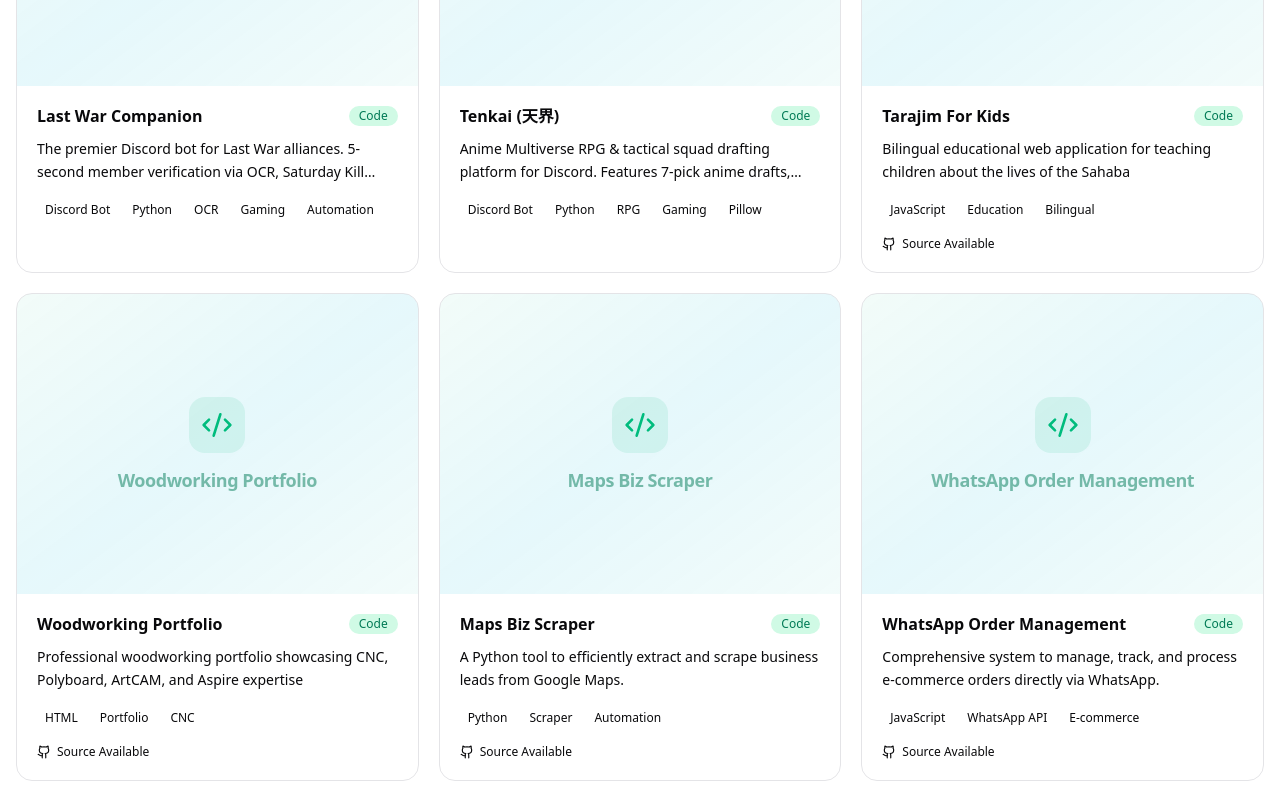
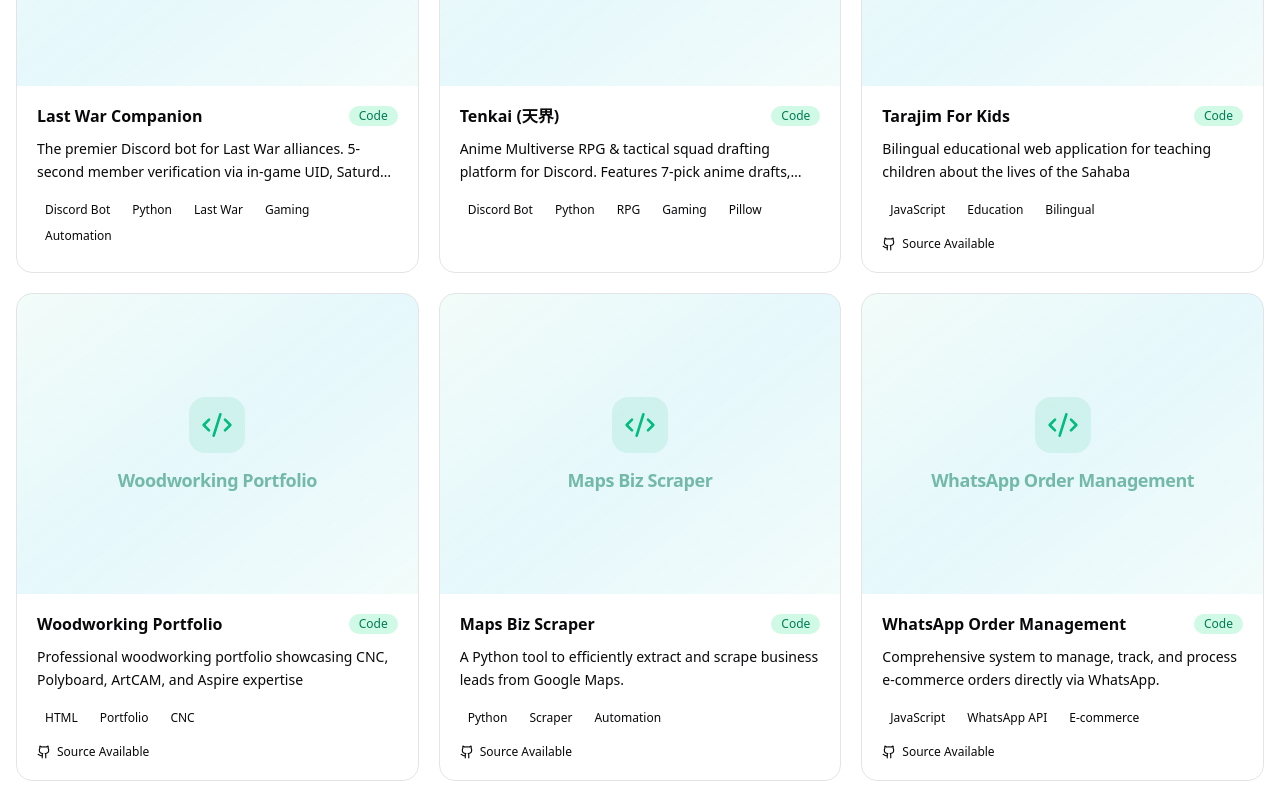
Before and after one commit to NewPyDev/my-portfolio, a Next.js app: page / in a window 1280 px wide. Shown: the part 4840-5640 px from the top of the page. Built offline with nearby package versions, Linux system fonts and the light colour scheme; no server answers.

Commit message:
fix: remove OCR references from Last War Companion bot details

```diff
--- a/components/sections/bot-demo.tsx
+++ b/components/sections/bot-demo.tsx
@@ -15,8 +15,8 @@ const FEATURED_BOTS = [
     {
         id: "last-war-companion",
         name: "Last War Companion",
-        badge: "Tactical Operations & OCR",
-        description: "The premier Discord bot for Last War alliances. 5-second member verification via OCR, Saturday Kill Event unshielded base radar sweeps, squad power balancing, and 24/7 telemetry monitoring.",
+        badge: "Tactical Operations & Verification",
+        description: "The premier Discord bot for Last War alliances. 5-second member verification via in-game UID, Saturday Kill Event unshielded base radar sweeps, squad power balancing, and 24/7 telemetry monitoring.",
         url: "https://lastwarcompanion.bot.nu/",
         stats: ["31 Slash Commands", "5s Auto-Verify", "Radar Sweeps", "Top.gg Verified"],
         gradient: "from-amber-500 via-orange-500 to-red-600",
@@ -78,7 +78,7 @@ export function BotDemo() {
             if (lowerInput.includes("/help") || lowerInput.includes("help") || lowerInput.includes("hi") || lowerInput.includes("hello")) {
                 responseText = "Here's what I can help with:\n\n/bots — Live Discord bots (Last War & Tenkai)\n/services — What I build & pricing\n/scraper — Web scraping details\n/portfolio — See all projects\n/contact — Get in touch\n/hire — Ready to start?"
             } else if (lowerInput.includes("/bots") || lowerInput.includes("bot") || lowerInput.includes("discord") || lowerInput.includes("telegram")) {
-                responseText = "🤖 Check out my live Discord production bots:\n\n1️⃣ Last War Companion\n🔗 https://lastwarcompanion.bot.nu/\n• 31 slash commands, OCR verification in 5s, Saturday Kill Event base radar, and squad duel simulation.\n\n2️⃣ Tenkai (天界)\n🔗 https://tenkai.bot.nu/\n• Anime multiverse RPG, 7-pick tactical drafts, 10k HP World Boss raids, rendered Pillow rank cards & Yu-Gi-Oh! duels.\n\nNeed a custom bot for your business or gaming community? I build with Python (Aiogram, Discord.py). Starting from $100!"
+                responseText = "🤖 Check out my live Discord production bots:\n\n1️⃣ Last War Companion\n🔗 https://lastwarcompanion.bot.nu/\n• 31 slash commands, UID verification in 5s, Saturday Kill Event base radar, and squad duel simulation.\n\n2️⃣ Tenkai (天界)\n🔗 https://tenkai.bot.nu/\n• Anime multiverse RPG, 7-pick tactical drafts, 10k HP World Boss raids, rendered Pillow rank cards & Yu-Gi-Oh! duels.\n\nNeed a custom bot for your business or gaming community? I build with Python (Aiogram, Discord.py). Starting from $100!"
             } else if (lowerInput.includes("/services") || lowerInput.includes("services") || lowerInput.includes("what do you do")) {
                 responseText = "I offer 4 core services:\n\n🤖 Custom Discord & Telegram Bots — from $100\n🔍 Web Scraping Solutions — from $150\n⚡ Scraper + Bot Automation Pipeline — from $250\n🪵 Furniture Design (Polyboard) — from $200\n\nClick a command chip or type the service name for more details!"
             } else if (lowerInput.includes("/scraper") || lowerInput.includes("scraping") || lowerInput.includes("scrape")) {
@@ -309,7 +309,7 @@ export function BotDemo() {
                 >
                     <div className="rounded-2xl border bg-gradient-to-r from-emerald-500/5 via-cyan-500/5 to-purple-500/5 p-6 text-center">
                         <p className="font-semibold text-foreground mb-1">Need a custom bot for your Discord or Telegram community?</p>
-                        <p className="text-sm text-muted-foreground mb-4">From OCR verification to full interactive RPG mechanics — built fast, reliable, and 24/7 online.</p>
+                        <p className="text-sm text-muted-foreground mb-4">From automated member verification to full interactive RPG mechanics — built fast, reliable, and 24/7 online.</p>
                         <Link
                             href="/#contact"
                             className="inline-flex items-center gap-2 rounded-full bg-gradient-to-r from-emerald-600 to-cyan-600 px-6 py-2.5 text-sm font-medium text-white shadow-lg hover:shadow-xl transition-all hover:-translate-y-0.5"
--- a/lib/data.ts
+++ b/lib/data.ts
@@ -4,9 +4,9 @@ export const projects: Project[] = [
     {
         id: "last-war-companion",
         title: "Last War Companion",
-        description: "The premier Discord bot for Last War alliances. 5-second member verification via OCR, Saturday Kill Event unshielded base radar, squad power balancing, and 24/7 telemetry monitoring.",
+        description: "The premier Discord bot for Last War alliances. 5-second member verification via in-game UID, Saturday Kill Event unshielded base radar, squad power balancing, and 24/7 telemetry monitoring.",
         category: "Code",
-        tags: ["Discord Bot", "Python", "OCR", "Gaming", "Automation"],
+        tags: ["Discord Bot", "Python", "Last War", "Gaming", "Automation"],
         demoUrl: "https://lastwarcompanion.bot.nu/",
     },
     {
```
